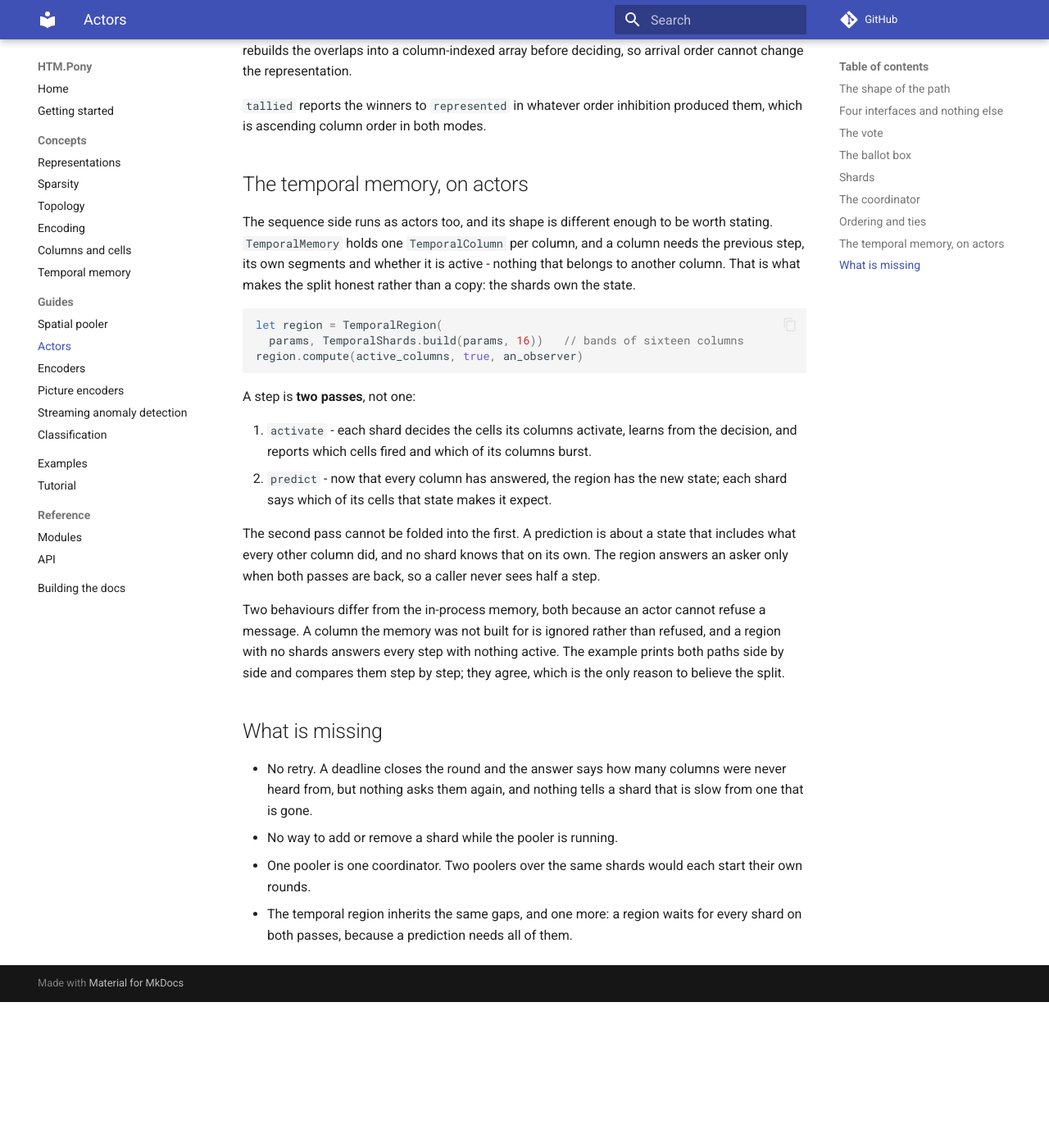
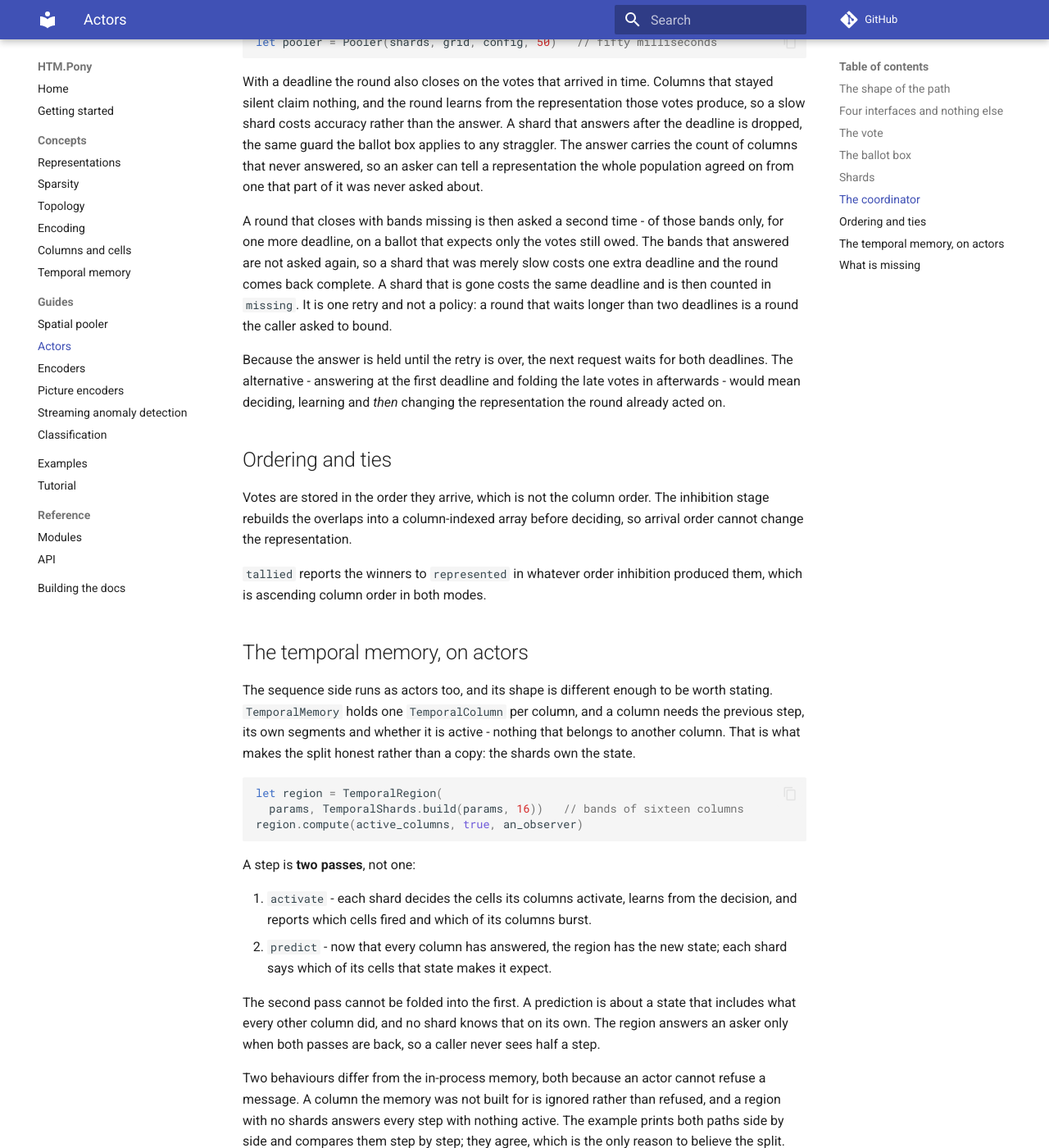
Before and after one commit to d-led/htm.pony, an MkDocs documentation site: the page built from docs/actors.md, in a window 1280 px wide and 1400 px high, scrolled down 4047 px. Shown: the whole window at 82% size. Built offline with MkDocs 1.6.1 and Material for MkDocs 9.7.7, drawn with Linux system fonts in a browser that asks for light colours; comment, search, counter and statistics services are not loaded; before the commit the page ends 5269 px from its top, so only the background shows below that; some of the changed text lies outside the part shown.

Commit message:
Ask a silent band again instead of deciding without it
A round closed on its deadline and the answer said how many columns were never
heard from, but nothing could ask them: a vote counted columns, and nothing in
it said which band it came from.

A shard is now told which band it is - its place in the array the pooler was
built with - and sends that name back with its votes. The ballot box takes a
roster, so when a round closes it can name the bands that never reported, and a
pooler that closed early asks exactly those, once, for one more deadline, on a
ballot that expects only the votes still owed. The bands that answered are not
asked again.

A shard that was merely slow now costs one deadline and the representation comes
back complete; a shard that is gone costs the same deadline and is counted in
`missing`. Answering at the first deadline and folding the late votes in
afterwards would mean deciding, learning from, and then changing the
representation the round had already acted on, so the answer waits for both.

Both new tests fail when the retry is disabled and when the box reports every
band as silent, and nothing else fails.

````diff
--- a/docs/actors.md
+++ b/docs/actors.md
@@ -52,6 +52,11 @@ ballot box pushes into a `Tally` and never learns what asked. The pooler asks a
 `Shard` and never learns which band of columns answers. An asker implements
 `Representation` and is handed the answer, together with the number of columns
 the round never heard from - zero for a round every column answered.
+
+The one thing that does cross those seams is a band's name. A shard is told
+which band it is and sends that name back with its votes, so a collector can tell
+who has reported without knowing what any of them are. That is what makes a
+silent band something the pooler can act on rather than only count.
 
 The practical effect is that a shard can be tested against any sink, and a sink
 against any source. `test/column_shard_test.pony` and `test/ballot_box_test.pony`
@@ -97,9 +102,20 @@ A vote that arrives after the round is decided is dropped. Without the guard, a
 straggler would deliver a second `tallied` to the same collector, and the
 collector would answer the same question twice.
 
-`cast` is the bulk form: a whole shard's votes in one message. Each vote counts
-towards the quorum, so the caller's numbers stay in votes however the columns
-are grouped.
+`cast` is the bulk form: a whole shard's votes in one message, naming the band
+they came from. Each vote counts towards the quorum, so the caller's numbers stay
+in votes however the columns are grouped.
+
+Give the box the bands it should hear from and it also reports which of them
+never reported:
+
+```pony
+let box = BallotBox(collector, expected_votes, quorum, deadline_ms, bands)
+```
+
+That roster is the whole of what makes a retry possible. Without one the box
+only counts votes, which is all it can do when the votes are not grouped into
+bands.
 
 The deadline is a `TimerNotify` that returns `false` from `apply`, so it fires
 once. A repeating timer would decide a round that had already been decided.
@@ -115,8 +131,8 @@ actor ColumnShard is Shard
   let _positions: Map[USize, USize] ref
   let _config: SpatialPoolerConfig val
 
-  be observe(active: Array[Bool] val, ballot: Ballot tag) =>
-    /* one vote per column, in one cast */
+  be observe(band: USize, active: Array[Bool] val, ballot: Ballot tag) =>
+    /* one vote per column, in one cast that names the band */
 
   be learn(active: Array[Bool] val, winners: Array[USize] val, starving: Array[USize] val) =>
     /* adapt the winners, raise the starving ones */
@@ -187,6 +203,19 @@ applies to any straggler. The answer carries the count of columns that never
 answered, so an asker can tell a representation the whole population agreed on
 from one that part of it was never asked about.
 
+A round that closes with bands missing is then asked a second time - of those
+bands only, for one more deadline, on a ballot that expects only the votes still
+owed. The bands that answered are not asked again, so a shard that was merely
+slow costs one extra deadline and the round comes back complete. A shard that is
+gone costs the same deadline and is then counted in `missing`. It is one retry
+and not a policy: a round that waits longer than two deadlines is a round the
+caller asked to bound.
+
+Because the answer is held until the retry is over, the next request waits for
+both deadlines. The alternative - answering at the first deadline and folding the
+late votes in afterwards - would mean deciding, learning and *then* changing the
+representation the round already acted on.
+
 ## Ordering and ties
 
 Votes are stored in the order they arrive, which is not the column order. The
@@ -230,11 +259,12 @@ agree, which is the only reason to believe the split.
 
 ## What is missing
 
-- No retry. A deadline closes the round and the answer says how many columns
-  were never heard from, but nothing asks them again, and nothing tells a shard
-  that is slow from one that is gone.
+- A retry is one more deadline, not a backoff. A shard that is slow twice is
+  given up on, and nothing tells a shard that is slow from one that is gone.
 - No way to add or remove a shard while the pooler is running.
 - One pooler is one coordinator. Two poolers over the same shards would each
   start their own rounds.
-- The temporal region inherits the same gaps, and one more: a region waits for
-  every shard on both passes, because a prediction needs all of them.
+- The temporal region inherits these gaps and adds one: it has no deadline at
+  all, so a region waits for every shard on both passes. A prediction needs all
+  of them, so there is nothing to decide without the missing shard - which is
+  why the retry that the pooler has would not help it as it stands.
````
Also changed, not shown: other parts of docs/actors.md (+3 -3 lines), 6 other files.
